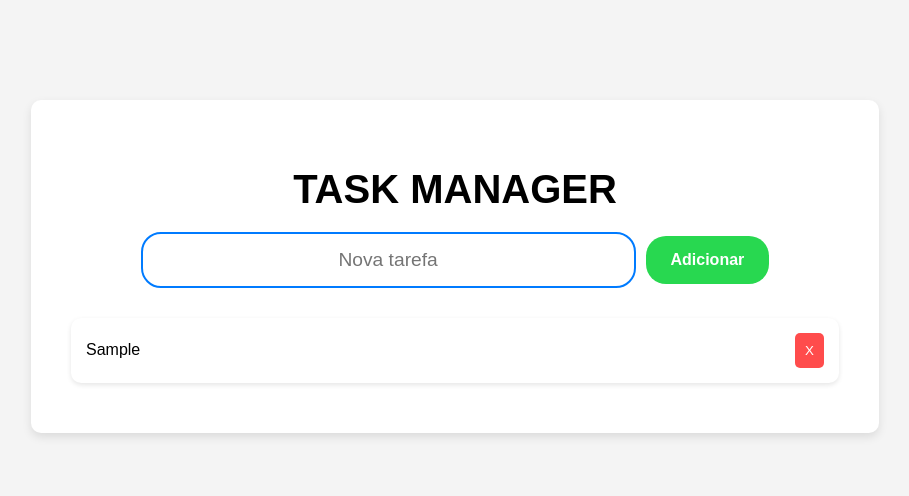
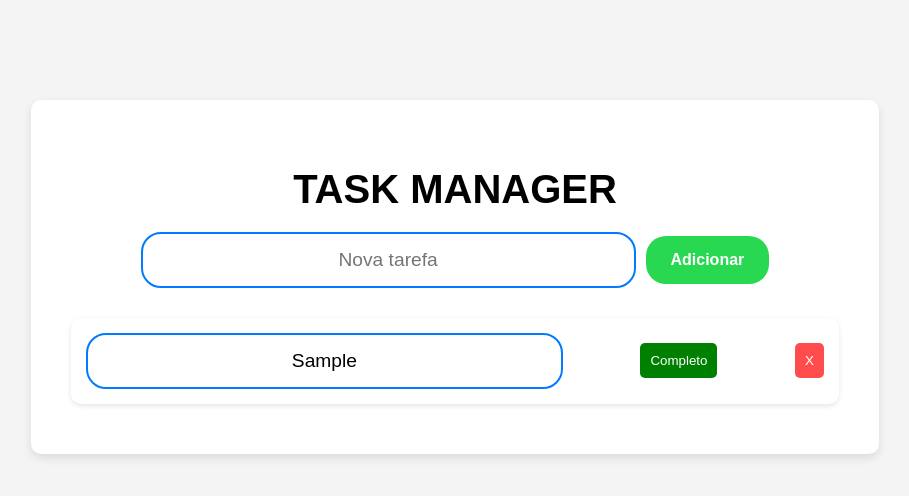
Before and after one commit to PedroFonseca447/projetoReactAPI, a React (Create React App) app in the folder front/frontend/: page / in a window 1280 px wide. Both pictures are taken after typing "Sample" into the empty fields and a click on the button "Adicionar". Shown: the top 496 px of the page, without its empty margins (319-1228 px from the left). Built offline with nearby package versions, Linux system fonts and the light colour scheme.

Commit message:
botao de editar a task criado( algumas adaptacoes faltam) e botao de editar o status da task concluido

```diff
--- a/front/frontend/src/TaskPage.css
+++ b/front/frontend/src/TaskPage.css
@@ -75,8 +75,12 @@ input[type="text"] {
     box-shadow: 0px 2px 5px rgba(0, 0, 0, 0.1);
 }
 
-.task button {
-    background-color: #FF4C4C;
+
+
+
+
+.task button:not(.task-completed):not(.task-incomplete) {
+    background-color: #FF4C4C; /* Somente para o botão de excluir */
     color: white;
     border: none;
     padding: 10px;
@@ -85,10 +89,29 @@ input[type="text"] {
     transition: background 0.3s ease;
 }
 
+
 .task button:hover {
     background-color: #D43F3F;
 }
 
+.task-completed {
+
+    background-color: green;
+    color: white;
+    border: none;
+    padding: 10px;
+    cursor: pointer;
+    border-radius: 5px;
+}
+
+.task-incomplete {
+    padding: 10px;
+    background-color: orange;
+    color: white;
+    border: none;
+    padding: 5px 10px;
+    cursor: pointer
+}
 /* Responsividade */
 @media (max-width: 768px) {
     .container {
--- a/front/frontend/src/TaskPage.js
+++ b/front/frontend/src/TaskPage.js
@@ -7,9 +7,17 @@ function TaskPage() {
 
     const addTask = () => {
         if (newTask.trim() !== "") {
-            setTasks([...tasks, newTask]);
+            setTasks([...tasks, { text: newTask, completed: false }]);
             setNewTask("");
         }
+    };
+
+    const toggleTaskStatus = (index) => {
+        setTasks(tasks.map((task, i) => i === index ? { ...task, completed: !task.completed } : task));
+    };
+
+    const editTask = (index, newText) => {
+        setTasks(tasks.map((task, i) => i === index ? { ...task, text: newText } : task));
     };
 
     return (
@@ -23,13 +31,21 @@ function TaskPage() {
                     onChange={(e) => setNewTask(e.target.value)}
                 />
                 <button className="add-task" onClick={addTask}>Adicionar</button>
-
-
             </div>
             <div className="task-list">
                 {tasks.map((task, index) => (
                     <div key={index} className="task">
-                        <span>{task}</span>
+                        <input
+                            type="text"
+                            value={task.text}
+                            onChange={(e) => editTask(index, e.target.value)}
+                        />
+                        <button
+                            className={task.completed ? "task-incompleted" : "task-completed"}
+                            onClick={() => toggleTaskStatus(index)}
+                        >
+                            {task.completed ? "Incompleto" : "Completo"}
+                        </button>
                         <button onClick={() => setTasks(tasks.filter((_, i) => i !== index))}>
                             X
                         </button>
```
